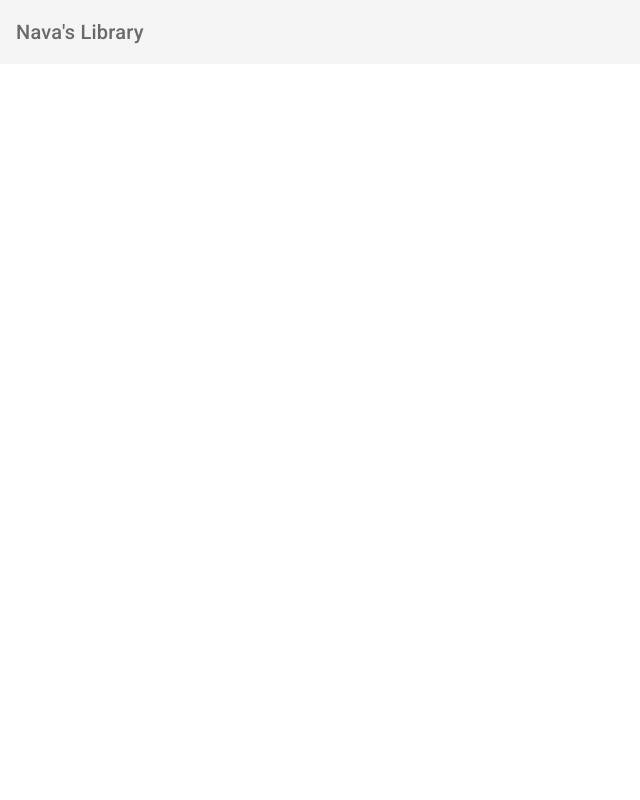
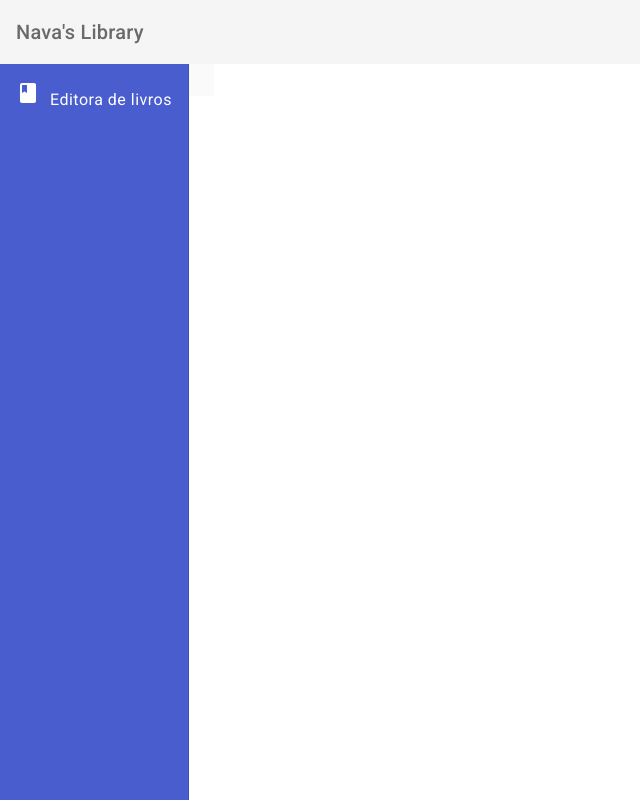
Before and after one commit to gabrielnavas/springboot-angular-library-project, an Angular app in the folder frontend/: page / in a window 1280 px wide. Shown: the whole page, without its empty margins (0-640 px from the left). Built offline with nearby package versions, Linux system fonts and the light colour scheme.

Commit message:
add sidenav

```diff
--- a/frontend/src/app/app.component.html
+++ b/frontend/src/app/app.component.html
@@ -1 +1,2 @@
-<template-header>header works</template-header>
+<template-header></template-header>
+<template-nav></template-nav>
--- a/frontend/src/app/app.module.ts
+++ b/frontend/src/app/app.module.ts
@@ -1,11 +1,9 @@
 import { NgModule } from '@angular/core';
 import { BrowserModule } from '@angular/platform-browser';
 
-import { AppRoutingModule } from './app-routing.module';
 import { AppComponent } from './app.component';
 import { TemplateModule } from './template/template.module';
 
-import { MatToolbarModule } from "@angular/material/toolbar";
 import { BrowserAnimationsModule } from '@angular/platform-browser/animations';
 
 
@@ -15,11 +13,8 @@ import { BrowserAnimationsModule } from '@angular/platform-browser/animations';
   ],
   imports: [
     BrowserModule,
-    AppRoutingModule,
     BrowserAnimationsModule,
     TemplateModule,
-    MatToolbarModule,
-
   ],
   providers: [],
   bootstrap: [AppComponent]
--- /dev/null
+++ b/frontend/src/app/template/nav/nav.component.css
@@ -0,0 +1,17 @@
+.sidenav {
+  background-color: #495dce;
+}
+
+.sidenav .item-title,
+.sidenav .material-icons {
+  color: #FFF;
+}
+
+.sidenav i {
+  padding-right: 10px;
+}
+
+.content {
+  padding: 16px;
+  background-color: #FFF;
+}
--- /dev/null
+++ b/frontend/src/app/template/nav/nav.component.html
@@ -0,0 +1,18 @@
+<mat-sidenav-container class="container">
+  <mat-sidenav
+    class="sidenav"
+    mode="side"
+    opened
+    fixedInViewport="true"
+    fixedTopGap="64">
+    <mat-nav-list class="nav-list">
+      <a mat-list-item routerLink="">
+        <i class="material-icons">book</i>
+        <span class="item-title">Editora de livros</span>
+      </a>
+    </mat-nav-list>
+  </mat-sidenav>
+  <mat-sidenav-content class="content">
+    <router-outlet></router-outlet>
+  </mat-sidenav-content>
+</mat-sidenav-container>
```
Also changed, not shown: frontend/src/app/template/nav/nav.component.ts (added, +10 -0 lines), frontend/src/app/template/template.module.ts (+16 -5 lines), 1 other file (tests, documents, lock files or other folders).
